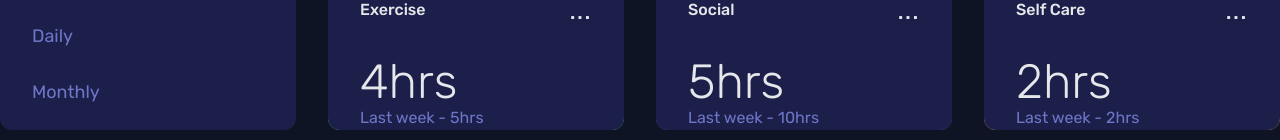
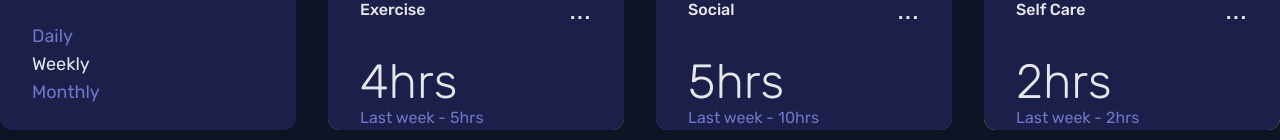
Before and after one commit to gracebir/time-tracker-design-challenging, a React (Vite) app: page / in a window 1280 px wide. Shown: the part 490-630 px from the top of the page. Built offline with nearby package versions, Linux system fonts and the light colour scheme.

Commit message:
adjust colo

```diff
--- a/src/components/ProfileCard.jsx
+++ b/src/components/ProfileCard.jsx
@@ -21,7 +21,7 @@ const ProfileCard = ({ setTimeframe, timeframe}) => {
             <button
             key={frame.title}
             onClick={()=> handleClick(frame.title)}
-            className={`${frame.title === timeframe ? "text-dark-blue":"text-desaturated-blue"} text-lg hover:text-gray-200 duration-200`}>
+            className={`${frame.title === timeframe ? "text-gray-200":"text-desaturated-blue"} text-lg hover:text-gray-200 duration-200`}>
               {frame.desc}
             </button>
           ))
```
